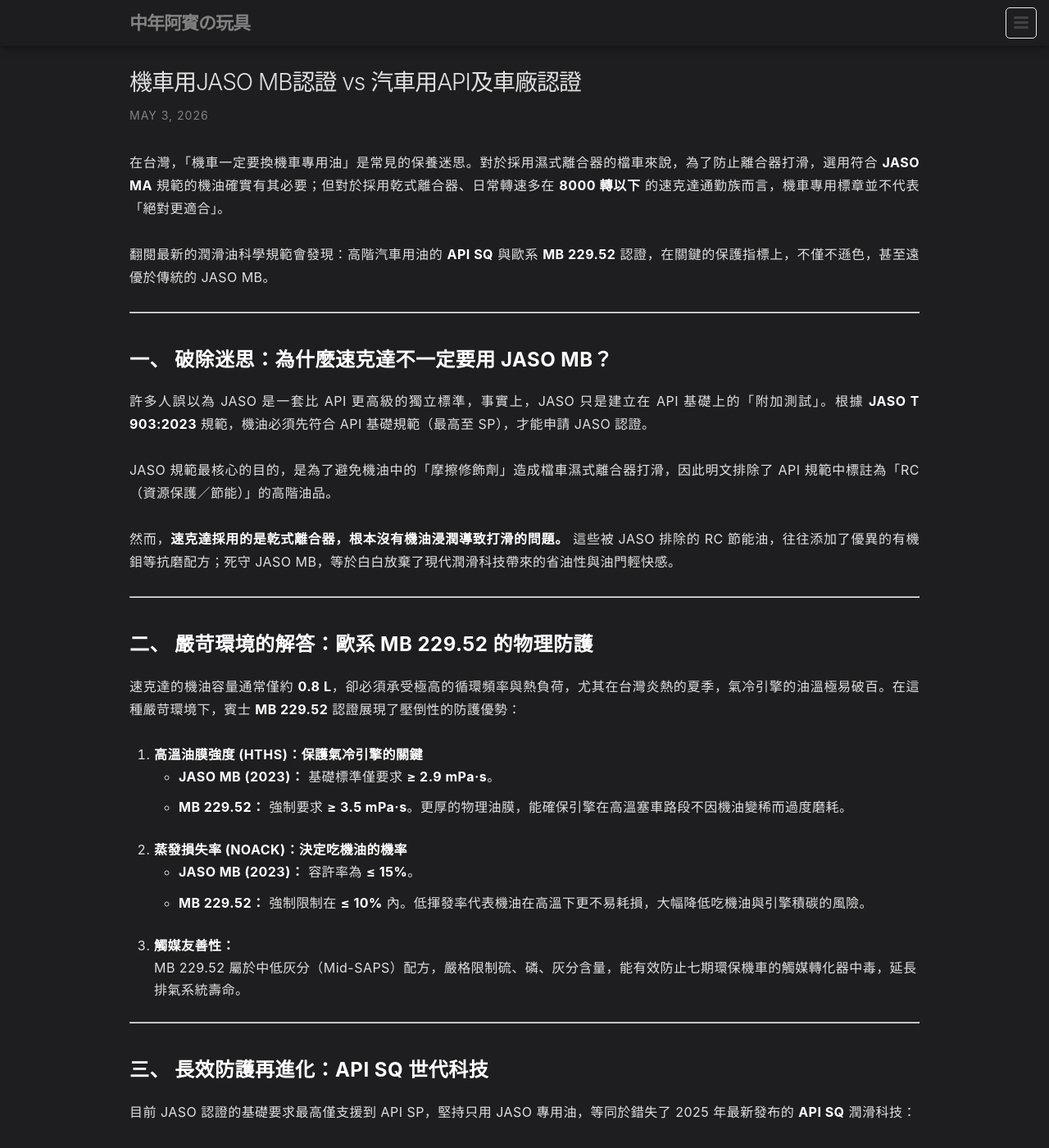
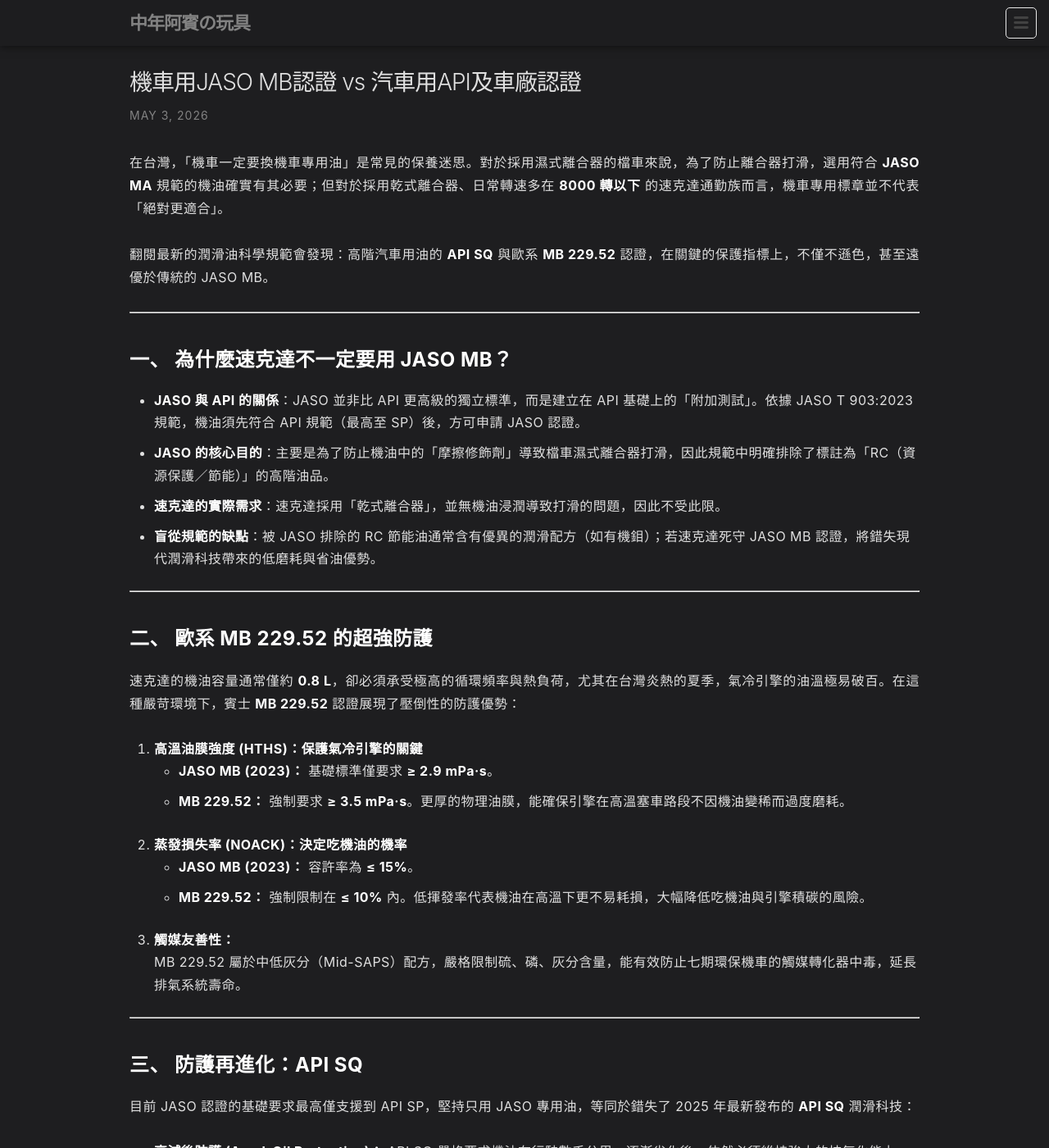
Before and after one commit to 1stbenz/1stbenz.github.io, a Jekyll site: the page built from _posts/zh/2026-05-03-api-vs-jaso-mb-comparison.md, in a window 1280 px wide and 1400 px high. Shown: the whole window at 82% size. Built offline with Jekyll 4.4.1, drawn with Linux system fonts in a browser that asks for light colours; some of the changed text lies outside the part shown.

Commit message:
Update 2026-05-03-api-vs-jaso-mb-comparison.md

```diff
--- a/_posts/zh/2026-05-03-api-vs-jaso-mb-comparison.md
+++ b/_posts/zh/2026-05-03-api-vs-jaso-mb-comparison.md
@@ -1,8 +1,8 @@
 ---
 layout: post
-title:  "機車用JASO MB認證 vs 汽車用API及車廠認證"
+title: "機車用JASO MB認證 vs 汽車用API及車廠認證"
 lang: zh-Hant
-date:   2026-05-03 12:00:00
+date: 2026-05-03 12:00:00
 categories: Moto
 tags: [機油, API SQ, JASO MB, 速克達, 引擎保養, 賓士認證, 2026 認證, 七期環保]
 description: "針對日常轉速低於 8000 轉的通勤速克達，JASO MB 真的是唯一解嗎？深度解析最新 API SQ 規範與 MB 229.52 認證，探討為何高階汽車油的抗氧化、潔淨度與油膜強度往往超越傳統機車專用油。"
@@ -29,17 +29,16 @@ faq:
 
 ---
 
-## 一、 破除迷思：為什麼速克達不一定要用 JASO MB？
+## 一、 為什麼速克達不一定要用 JASO MB？
 
-許多人誤以為 JASO 是一套比 API 更高級的獨立標準，事實上，JASO 只是建立在 API 基礎上的「附加測試」。根據 **JASO T 903:2023** 規範，機油必須先符合 API 基礎規範（最高至 SP），才能申請 JASO 認證。
-
-JASO 規範最核心的目的，是為了避免機油中的「摩擦修飾劑」造成檔車濕式離合器打滑，因此明文排除了 API 規範中標註為「RC（資源保護／節能）」的高階油品。
-
-然而，**速克達採用的是乾式離合器，根本沒有機油浸潤導致打滑的問題。** 這些被 JASO 排除的 RC 節能油，往往添加了優異的有機鉬等抗磨配方；死守 JASO MB，等於白白放棄了現代潤滑科技帶來的省油性與油門輕快感。
+*   **JASO 與 API 的關係**：JASO 並非比 API 更高級的獨立標準，而是建立在 API 基礎上的「附加測試」。依據 JASO T 903:2023 規範，機油須先符合 API 規範（最高至 SP）後，方可申請 JASO 認證。
+*   **JASO 的核心目的**：主要是為了防止機油中的「摩擦修飾劑」導致檔車濕式離合器打滑，因此規範中明確排除了標註為「RC（資源保護／節能）」的高階油品。
+*   **速克達的實際需求**：速克達採用「乾式離合器」，並無機油浸潤導致打滑的問題，因此不受此限。
+*   **盲從規範的缺點**：被 JASO 排除的 RC 節能油通常含有優異的潤滑配方（如有機鉬）；若速克達死守 JASO MB 認證，將錯失現代潤滑科技帶來的低磨耗與省油優勢。
 
 ---
 
-## 二、 嚴苛環境的解答：歐系 MB 229.52 的物理防護
+## 二、 歐系 MB 229.52 的超強防護
 
 速克達的機油容量通常僅約 **0.8 L**，卻必須承受極高的循環頻率與熱負荷，尤其在台灣炎熱的夏季，氣冷引擎的油溫極易破百。在這種嚴苛環境下，賓士 **MB 229.52** 認證展現了壓倒性的防護優勢：
 
@@ -56,7 +55,7 @@ JASO 規範最核心的目的，是為了避免機油中的「摩擦修飾劑」
 
 ---
 
-## 三、 長效防護再進化：API SQ 世代科技
+## 三、 防護再進化：API SQ
 
 目前 JASO 認證的基礎要求最高僅支援到 API SP，堅持只用 JASO 專用油，等同於錯失了 2025 年最新發布的 **API SQ** 潤滑科技：
 
```
Also changed, not shown: other parts of _posts/zh/2026-05-03-api-vs-jaso-mb-comparison.md (+1 -1 lines).
